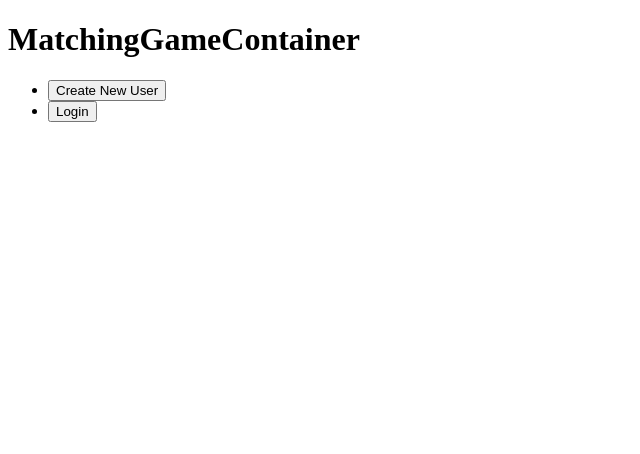
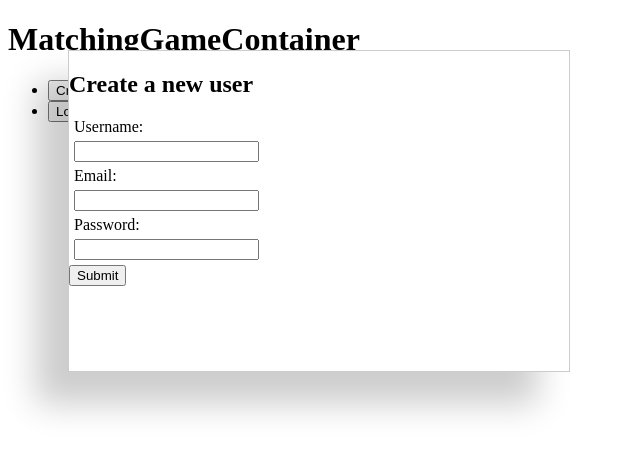
Before and after one commit to brittanmcg/mcginnisdotcom, a Gatsby site: page /MatchingGame in a window 1280 px wide. Both pictures are taken after a click on the button "Create New User". Shown: the whole page, without its empty margins (0-640 px from the left). Built offline with nearby package versions, Linux system fonts and the light colour scheme; Gatsby itself is replaced by a stand-in of ours.

Commit message:
adds basic modal component

```diff
--- a/gatsby-config.js
+++ b/gatsby-config.js
@@ -30,5 +30,9 @@ module.exports = {
     // this (optional) plugin enables Progressive Web App + Offline functionality
     // To learn more, visit: https://gatsby.dev/offline
     // `gatsby-plugin-offline`,
+    {
+      resolve: `gatsby-source-mongodb`,
+      options: { dbName: `local`, collection: `users` },
+    },
   ],
 }
--- a/package.json
+++ b/package.json
@@ -12,6 +12,7 @@
     "gatsby-plugin-react-helmet": "^3.2.4",
     "gatsby-plugin-sharp": "^2.5.6",
     "gatsby-source-filesystem": "^2.2.4",
+    "gatsby-source-mongodb": "^2.2.4",
     "gatsby-transformer-sharp": "^2.4.6",
     "prop-types": "^15.7.2",
     "react": "^16.12.0",
--- a/src/components/Modal/Modal.jsx
+++ b/src/components/Modal/Modal.jsx
@@ -1,10 +1,24 @@
 import React, { Component } from "react"
+import { graphql } from "gatsby"
+import "./style.css"
 
 export default class Modal extends Component {
   render() {
+    const { userType } = this.props
     return (
-      <div>
-        <form></form>
+      <div className="modal">
+        {!userType && (
+          <form className="modal-create">
+            <h2>Create a new user</h2>
+            <label htmlFor="username">Username:</label>
+            <input type="text" name="username" />
+            <label htmlFor="email">Email:</label>
+            <input type="text" name="email" />
+            <label htmlFor="password">Password:</label>
+            <input type="password" name="password" />
+            <button type="submit">Submit</button>
+          </form>
+        )}
       </div>
     )
   }
--- /dev/null
+++ b/src/components/Modal/style.css
@@ -0,0 +1,27 @@
+.modal {
+  width: 500px;
+  position: absolute;
+  right: 710px;
+  top: 50px;
+  background: white;
+  border: 1px solid #ccc;
+  -webkit-transition: 1.1s ease-out;
+  transition: 1.1s ease-out;
+  box-shadow: -2rem 2rem 2rem rgba(0, 0, 0, 0.2);
+  -webkit-filter: blur(0);
+  filter: blur(0);
+  -webkit-transform: scale(1);
+  transform: scale(1);
+  opacity: 1;
+  visibility: visible;
+}
+
+.modal-create {
+  height: 300px;
+}
+
+input,
+label {
+  display: block;
+  margin: 5px;
+}
--- a/src/pages/MatchingGame.jsx
+++ b/src/pages/MatchingGame.jsx
@@ -1,5 +1,5 @@
 import React, { Component } from "react"
-import Modal from "../components/Modal/Modal.jsx"
+import Modal from "../components/Modal/Modal";
 
 class MatchingGame extends Component {
   constructor(props) {
@@ -10,7 +10,7 @@ class MatchingGame extends Component {
   }
 
   toggleModal() {
-    this.setState({ modal: !this.state.modal });
+    this.setState({ modal: !this.state.modal })
   }
 
   render() {
@@ -18,7 +18,7 @@ class MatchingGame extends Component {
       <div>
         <h1>MatchingGameContainer</h1>
         <div className="modal-container">
-          {this.state.modal === true && <Modal />}
+          {this.state.modal === true && <Modal userType={this.state.user}/>}
         </div>
         <div>
           <ul>
```
Also changed, not shown: 1 other file.
